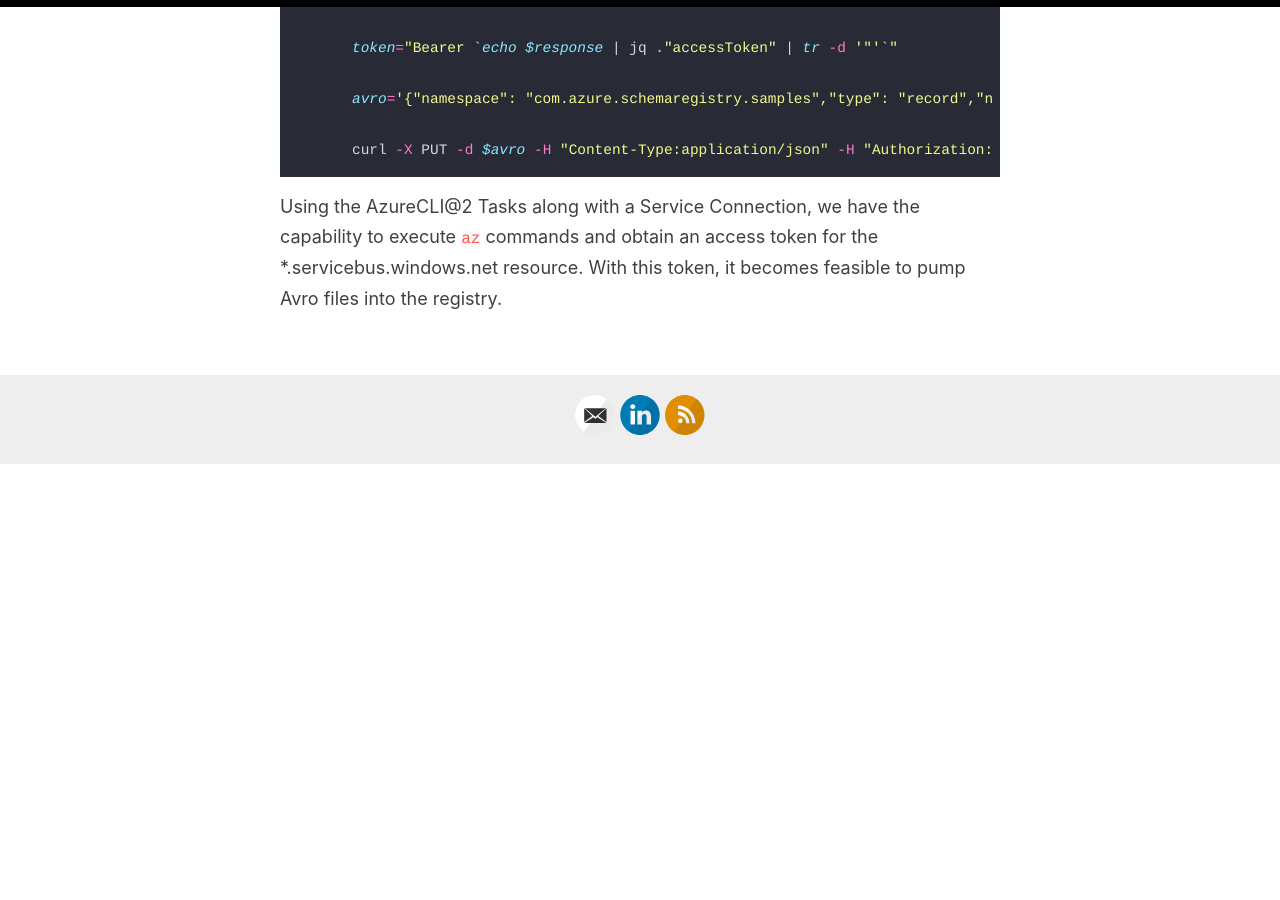
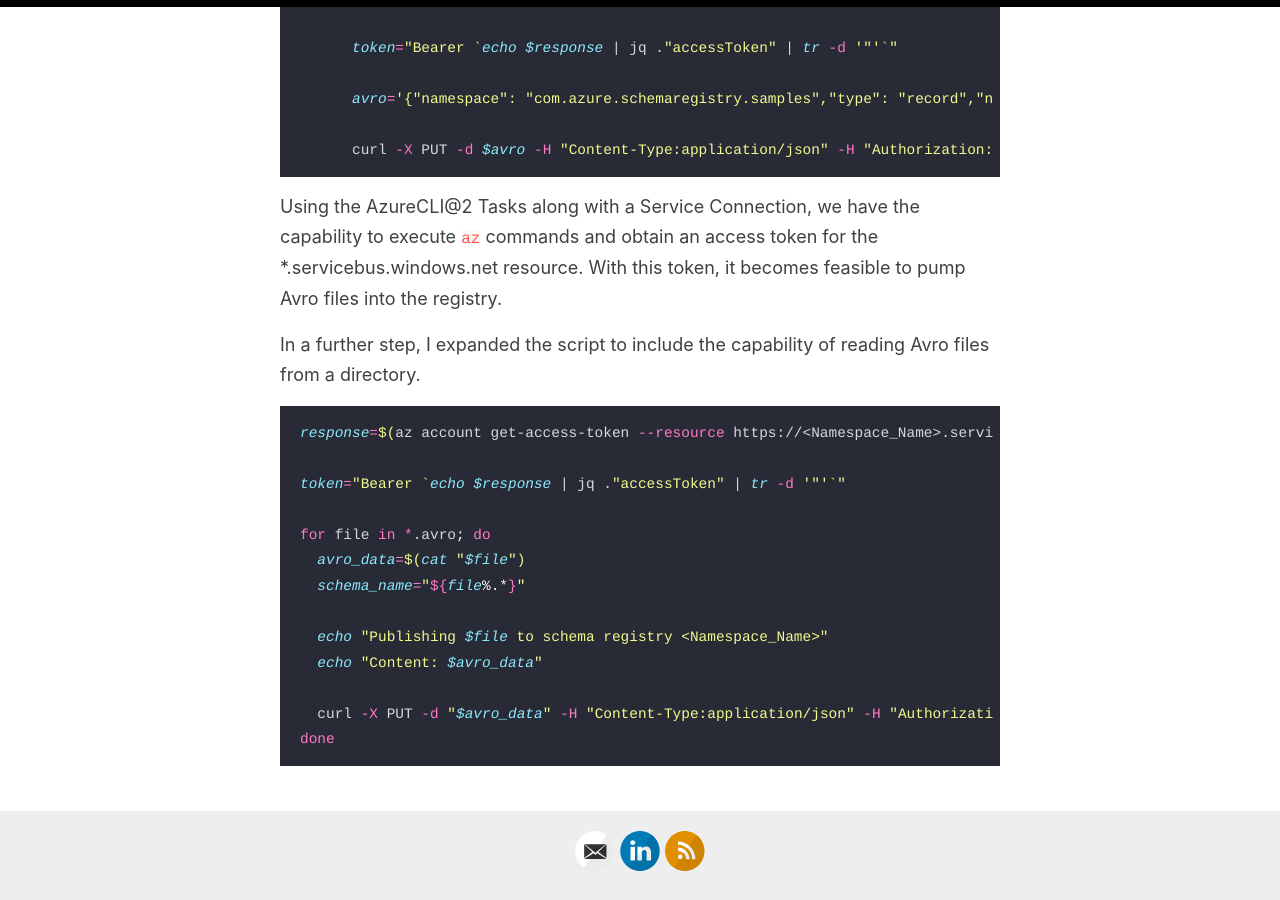
Before and after one commit to probststefan/code-blog, a Jekyll site: the page built from _posts/2024-03-14-azure-pipeline-register-avro-schema-event-hub.md, in a window 1280 px wide and 900 px high, scrolled down 717 px. Built offline with Jekyll 4.4.1, drawn with Linux system fonts in a browser that asks for light colours; before the commit the page ends 1181 px from its top, so only the background shows below that.

Commit message:
Update 2024-03-14-azure-pipeline-register-avro-schema-event-hub.md

````diff
--- a/_posts/2024-03-14-azure-pipeline-register-avro-schema-event-hub.md
+++ b/_posts/2024-03-14-azure-pipeline-register-avro-schema-event-hub.md
@@ -22,3 +22,21 @@ At present, the Azure CLI does not provide a means to upload schemas into the Ev
 ```
 
 Using the AzureCLI@2 Tasks along with a Service Connection, we have the capability to execute `az` commands and obtain an access token for the *.servicebus.windows.net resource. With this token, it becomes feasible to pump Avro files into the registry.
+
+In a further step, I expanded the script to include the capability of reading Avro files from a directory.
+
+```bash
+response=$(az account get-access-token --resource https://<Namespace_Name>.servicebus.windows.net)
+
+token="Bearer `echo $response | jq ."accessToken" | tr -d '"'`"
+
+for file in *.avro; do
+  avro_data=$(cat "$file")
+  schema_name="${file%.*}"
+
+  echo "Publishing $file to schema registry <Namespace_Name>"
+  echo "Content: $avro_data"
+
+  curl -X PUT -d "$avro_data" -H "Content-Type:application/json" -H "Authorization:$token" -H "Serialization-Type:Avro" "https://<Namespace_Name>.servicebus.windows.net/\$schemagroups/<SchemaGroup_Name>/schemas/$schema_name?api-version=2020-09-01-preview"
+done
+```
````
